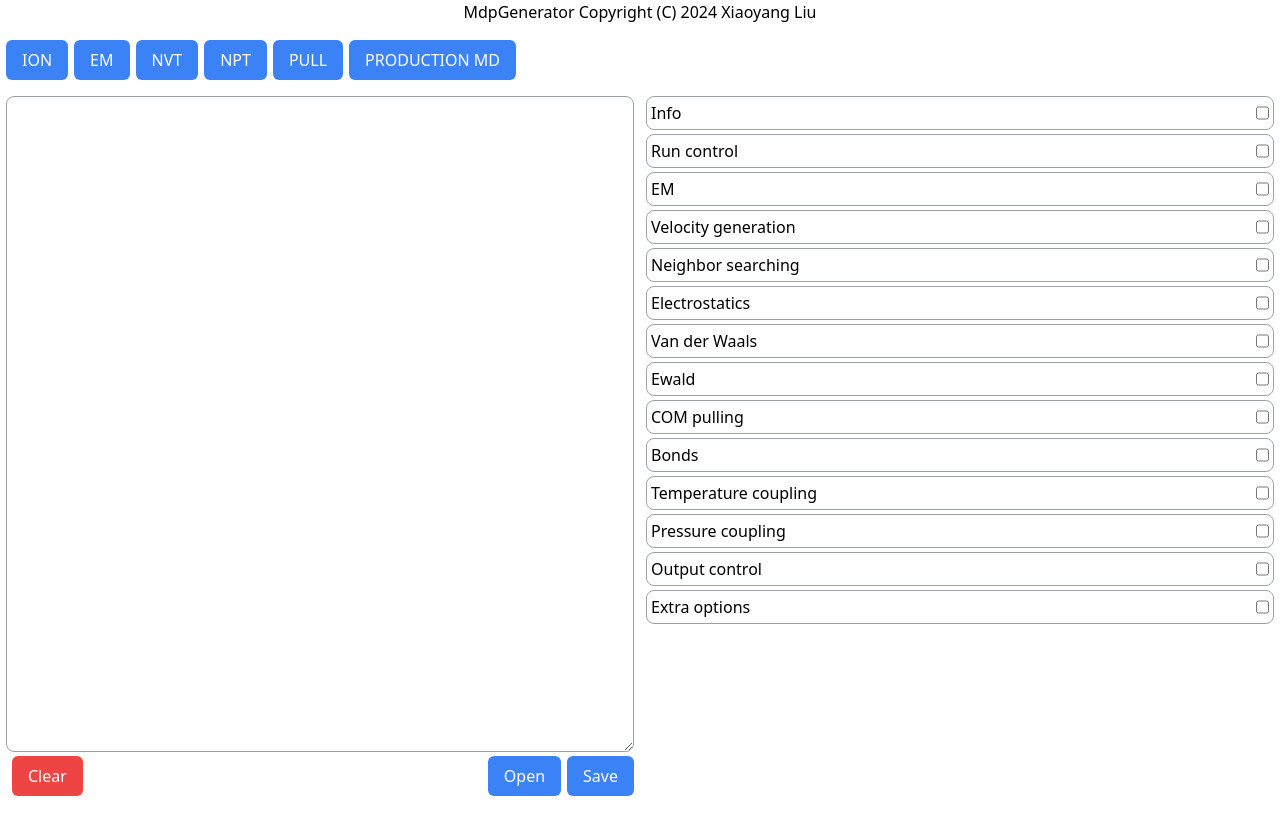
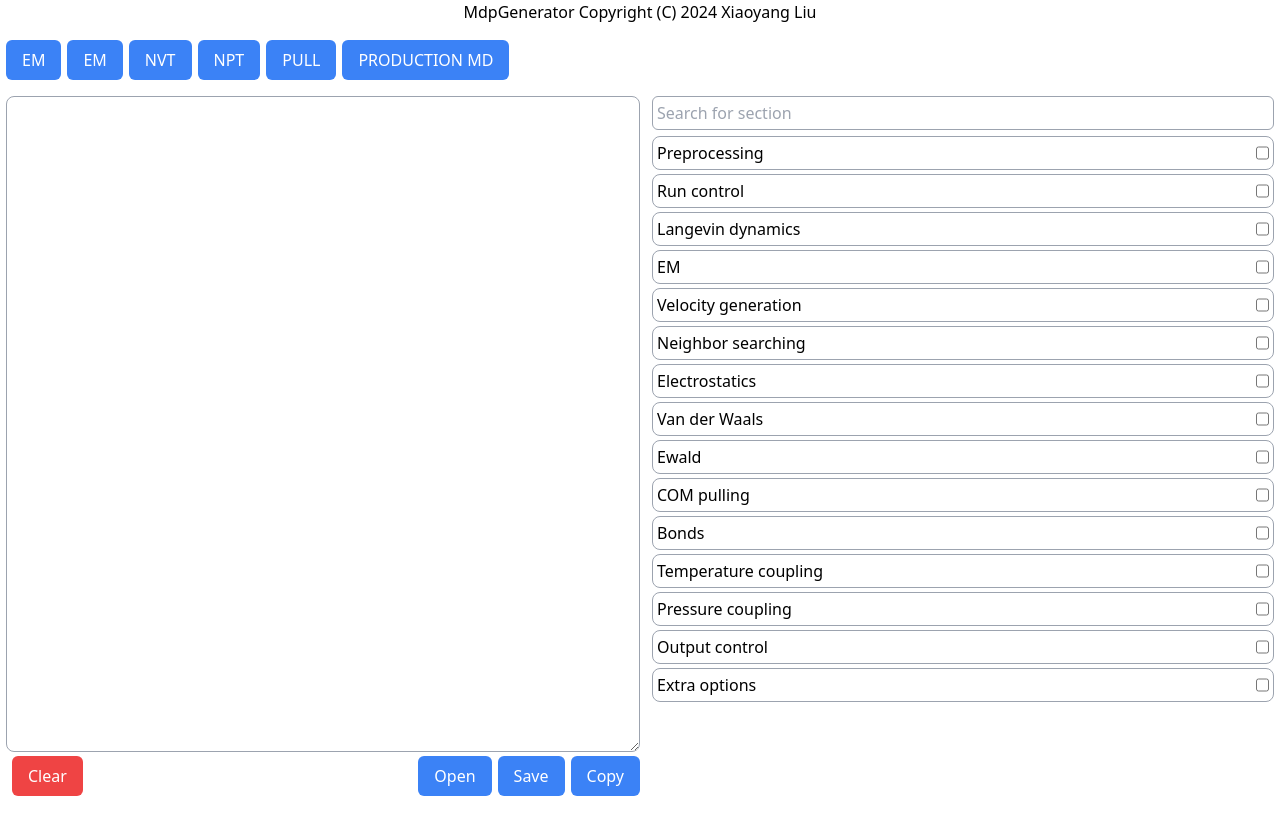
Before and after one commit to Gryffindor2/GMXGUI, a Vue app: page / in a window 1280 px wide. Shown: the top 834 px of the page. Before the commit the page ends 800 px from the top, so only its background shows below. Built offline with nearby package versions, Linux system fonts and the light colour scheme.

Commit message:
add search box and copy button, add new options

```diff
--- a/src/App.vue
+++ b/src/App.vue
@@ -5,13 +5,25 @@ import MdpParser from "./MdpParser.js";
 import mdpTemplates from "./mdpTemplates";
 
 const mdp = reactive(new MdpParser());
+const search = ref("");
 const extraVisiable = ref(false);
-const clear = () =>{
+const clear = () => {
     mdp.clear();
-}
+};
+
 const changeTemplate = (template) => {
     mdp.clear();
     mdp.str = template;
+};
+
+const contain = (str1, str2) => {
+    str1 = str1.toLowerCase();
+    str2 = str2.toLowerCase();
+    return str1.includes(str2);
+};
+
+const copy = () => {
+    navigator.clipboard.writeText(mdp.str);
 };
 const save = () => {
     var link = document.getElementById("link");
@@ -44,12 +56,16 @@ const updateExtra = () => {
     <div class="flex flex-col h-screen">
         <!--copyright-->
         <div>
-      <p class="text-center">MdpGenerator Copyright (C) 2024 Xiaoyang Liu</p>
+            <p class="text-center">
+                MdpGenerator Copyright (C) 2024 Xiaoyang Liu
+            </p>
         </div>
         <!--template button-->
         <div class="flex flex-row my-4">
             <template v-for="a in mdpTemplates">
-        <button @click="changeTemplate(a.temp)" class="rounded-md bg-blue-500 px-4 py-2 text-white ml-1.5">
+                <button
+                    @click="changeTemplate(a.temp)"
+                    class="rounded-md bg-blue-500 px-4 py-2 text-white ml-1.5">
                     {{ a.name }}
                 </button>
             </template>
@@ -57,51 +73,85 @@ const updateExtra = () => {
         <div class="flex flex-row flex-1 h-0">
             <!--left part-->
             <div class="flex flex-col w-6/12 mx-1.5">
-        <textarea v-model="mdp.str" class="border-gray-400 border rounded-lg flex-1"></textarea>
+                <textarea
+                    v-model="mdp.str"
+                    class="border-gray-400 border rounded-lg flex-1"></textarea>
                 <div class="flex flex-row my-1">
-          <button @click="clear" class="rounded-md bg-red-500 px-4 py-2 text-white ml-1.5">
+                    <button
+                        @click="clear"
+                        class="rounded-md bg-red-500 px-4 py-2 text-white ml-1.5">
                         Clear
                     </button>
                     <div class="flex-1"></div>
-          <input type="file" id="open-file-dialog" accept=".mdp" v-show="false"/>
-          <button @click="open" class="rounded-md bg-blue-500 px-4 py-2 text-white ml-1.5">
+                    <input
+                        type="file"
+                        id="open-file-dialog"
+                        accept=".mdp"
+                        v-show="false" />
+                    <button
+                        @click="open"
+                        class="rounded-md bg-blue-500 px-4 py-2 text-white ml-1.5">
                         Open
                     </button>
                     <a v-show="false" id="link" />
-          <button @click="save" class="rounded-md bg-blue-500 px-4 py-2 text-white ml-1.5">
+                    <button
+                        @click="save"
+                        class="rounded-md bg-blue-500 px-4 py-2 text-white ml-1.5">
                         Save
+                    </button>
+                    <button
+                        @click="copy"
+                        class="rounded-md bg-blue-500 px-4 py-2 text-white ml-1.5">
+                        Copy
                     </button>
                 </div>
             </div>
             <!--right part-->
-      <div class="w-6/12 mx-1.5 overflow-y-auto h-full">
+            <div class="w-6/12 ">
+                <!--search-->
+                <div class="flex flex-row">
+                    <input
+                        type="text"
+                        v-model="search"
+                        class="rounded-md border-gray-400 border flex-1 px-1 py-1 mx-1.5"
+                        placeholder="Search for section" />
+                </div>
                 <!--scroll bar-->
-        <div class="">
+                <div class="mx-1.5 overflow-y-auto h-full mt-1.5">
                     <!--main option-->
                     <template v-for="section in mdp.obj">
-            <div class="border-gray-400 rounded-lg border mb-1">
+                        <div class="border-gray-400 rounded-lg border mb-1" v-if="contain(section.sectionName, search)">
                             <div class="flex flex-row m-1">
                                 <div>{{ section.sectionName }}</div>
                                 <div class="flex-1"></div>
-                <input type="checkbox" v-model="section.sectionActivated" />
+                                <input
+                                    type="checkbox"
+                                    v-model="section.sectionActivated" />
                             </div>
                             <div v-if="section.sectionActivated">
                                 <div class="bg-gray-400 h-px"></div>
                                 <div class="m-1">
-                  <template v-for="setting in section.sectionData">
+                                    <template
+                                        v-for="setting in section.sectionData">
                                         <div class="flex flex-row">
                                             <div>{{ setting.name }}</div>
                                             <div class="flex-1"></div>
-                      <chooser v-bind:temp="setting.candidate" v-model="setting.value"></chooser>
+                                            <chooser
+                                                v-bind:temp="setting.candidate"
+                                                v-model="
+                                                    setting.value
+                                                "></chooser>
                                         </div>
-                    <div class="ml-2 text-slate-500">{{ setting.comment }}</div>
+                                        <div class="ml-2 text-slate-500">
+                                            {{ setting.comment }}
+                                        </div>
                                         <div class="h-2"></div>
                                     </template>
                                 </div>
                             </div>
                         </div>
                     </template>
-          <!--extra-->
+                    <!--extra option-->
                     <div class="border-gray-400 rounded-lg border mb-1">
                         <div class="flex flex-row m-1">
                             <div>Extra options</div>
@@ -111,10 +161,16 @@ const updateExtra = () => {
                         <div v-if="extraVisiable">
                             <div class="bg-slate-400 h-px"></div>
                             <div class="m-1 w-12/12 flex flex-col">
-                <textarea id="ta" v-bind:value="mdp.extraStr" rows="5" class="border-gray-400 border rounded-lg flex-1"></textarea>
+                                <textarea
+                                    id="ta"
+                                    v-bind:value="mdp.extraStr"
+                                    rows="5"
+                                    class="border-gray-400 border rounded-lg flex-1"></textarea>
                                 <div class="flex flex-row">
                                     <div class="flex-1"></div>
-                  <button v-on:click="updateExtra" class="mt-1 rounded-md bg-blue-500 px-4 py-2 text-white ml-1.5">
+                                    <button
+                                        v-on:click="updateExtra"
+                                        class="mt-1 rounded-md bg-blue-500 px-4 py-2 text-white ml-1.5">
                                         Ok
                                     </button>
                                 </div>
--- a/src/MdpParser.js
+++ b/src/MdpParser.js
@@ -30,14 +30,19 @@ class MdpParser{
     }
 
     get str(){
-        var result = ''
+        var result = '';
         for(var i = 0; i < this.mdp.length; i++){
+            var sectionNameWritten = false
             for(var j = 0; j < this.mdp[i].sectionData.length; j++){
                 var key = this.mdp[i].sectionData[j].name;
                 var value = this.mdp[i].sectionData[j].value;
 
                 if(value != null && value != '' && value != this.mdp[i].sectionData[j].defaultValue){
-                    result += key + "=" + value + "\n";
+                    if(sectionNameWritten == false){
+                        result += ';;' + this.mdp[i].sectionName + "\n";
+                    }
+                    result += '\t' + key + "=" + value + "\n";
+                    sectionNameWritten = true
                 }
             }
         }
@@ -78,11 +83,15 @@ class MdpParser{
         return this.mdp;
     }
     get extraStr(){
-        var result = "";
+        var result = '';
+        if(this.extra.length != 0){
+            ";;extra options or obselete options\n";
+        }
+
         for(var i = 0; i < this.extra.length; i++){
             var key = this.extra[i].name;
             var value = this.extra[i].value;
-            result += key + "=" + value + "\n";
+            result += '\t' + key + "=" + value + "\n";
         }
         return result;
     }
--- a/src/main.css
+++ b/src/main.css
@@ -592,12 +592,12 @@ video {
   margin-top: 0.25rem;
 }
 
+.mt-1\.5 {
+  margin-top: 0.375rem;
+}
+
 .flex {
   display: flex;
-}
-
-.grid {
-  display: grid;
 }
 
 .h-0 {
@@ -681,9 +681,19 @@ video {
   background-color: rgb(148 163 184 / var(--tw-bg-opacity));
 }
 
+.px-1 {
+  padding-left: 0.25rem;
+  padding-right: 0.25rem;
+}
+
 .px-4 {
   padding-left: 1rem;
   padding-right: 1rem;
+}
+
+.py-1 {
+  padding-top: 0.25rem;
+  padding-bottom: 0.25rem;
 }
 
 .py-2 {
--- a/src/mdpOptions.js
+++ b/src/mdpOptions.js
@@ -1,22 +1,22 @@
 var mdpOptions = [
     //detailed infomation in manual.gromacs.org/documentation/2023/user-guide/mdp-options.html
-    //info
+    //Preprocessing
     {
-        "sectionName": "Info",
+        "sectionName": "Preprocessing",
         "sectionActivated": false,
         "sectionData": [
-            {
-                "name": "title",
-                "candidate": [""],
-                "defaultValue": "",
-                "comment": "job title"
-            },
             {
                 "name": "define",
                 "candidate": [""],
                 "defaultValue": "",
                 "comment": "defines to pass to the preprocessor"
-            }
+            },
+            {
+                "name": "include",
+                "candidate": [""],
+                "defaultValue": "",
+                "comment": "directories to include in your topology"
+            },
         ],
     },
     //Run control
@@ -31,16 +31,40 @@ var mdpOptions = [
                 "comment": "Integration method"
             },
             {
+                "name": "tinit",
+                "candidate": [""],
+                "defaultValue": "0",
+                "comment": "[ps] starting time for your run"
+            },
+            {
                 "name": "dt",
                 "candidate": [""],
-                "defaultValue": "",
-                "comment": "delta t"
+                "defaultValue": "0.001",
+                "comment": "[ps] time step for integration"
             },
             {
                 "name": "nsteps",
                 "candidate": [""],
-                "defaultValue": "",
-                "comment": "number of md steps"
+                "defaultValue": "0",
+                "comment": "maximum number of steps to integrate or minimize"
+            }
+        ],
+    },
+    {
+        "sectionName": "Langevin dynamics",
+        "sectionActivated": false,
+        "sectionData": [
+            {
+                "name": "bd-fric",
+                "candidate": [""],
+                "defaultValue": "0",
+                "comment": "[amu ps^-1] Brownian dynamics friction coefficient"
+            },
+            {
+                "name": "ld-seed",
+                "candidate": [""],
+                "defaultValue": "-1",
+                "comment": "[integer] used to initialize random generator for thermal noise for stochastic and Brownian dynamics."
             }
         ],
     },
@@ -99,12 +123,6 @@ var mdpOptions = [
                 "candidate": ["Verlet", "group", ""],
                 "defaultValue": "",
                 "comment": "temperature"
-            },
-            {
-                "name": "ns-type",
-                "candidate": ["grid", "simple", ""],
-                "defaultValue": "",
-                "comment": "random seed"
             },
             {
                 "name": "nstlist",
@@ -337,7 +355,7 @@ var mdpOptions = [
         "sectionData": [
             {
                 "name": "pcoupl",
-                "candidate": ["no", "berendsen", "C-rescale", ""],
+                "candidate": ["no", "berendsen", "C-rescale","Parrinello-Rahman", ""],
                 "defaultValue": "0",
                 "comment": "Pressure coupling method"
             },
--- a/src/mdpTemplates.js
+++ b/src/mdpTemplates.js
@@ -1,18 +1,23 @@
 var mdpTemplates = [
-      {
-            "name":"ION",
-            "temp":"title=ION"
+      {"name":"EM",
+      "temp":
+`integrator=md
+nsteps=10000
+cutoff-scheme=Verlet
+coulombtype=PME
+rcoulomb=1.2
+rvdw=1.2
+fourierspacing=0.15
+`
       },
       {
         "name":"EM",
         "temp":
-`title=EM
-integrator=steep
+`integrator=steep
 nsteps=-1
 emtol=1000.0
 cutoff-scheme=Verlet
 coulombtype=PME
-ns-type=grid
 rcoulomb=1.2
 rvdw=1.2
 fourierspacing=0.15
@@ -21,15 +26,13 @@ nstenergy=500`
       {
         "name":"NVT",
         "temp":
-`title=NVT equilibration
-define=-DPOSRES
+`define=-DPOSRES
 integrator=md
 dt=0.002
 nsteps=50000
 gen-temp=300
 gen-vel=yes
 cutoff-scheme=Verlet
-ns-type=grid
 coulombtype=PME
 rcoulomb=1.2
 rvdw=1.2
@@ -48,15 +51,11 @@ nstenergy=500
       {
         "name":"NPT",
         "temp":
-`title=NPT equilibration
-define=-DPOSRES
+`define=-DPOSRES
 integrator=md
 dt=0.002
 nsteps=50000
-gen-temp=300
-gen-vel=yes
 cutoff-scheme=Verlet
-ns-type=grid
 coulombtype=PME
 rcoulomb=1.2
 rvdw=1.2
@@ -65,7 +64,7 @@ vdw-modifier=Force-switch
 fourierspacing=0.15
 constraints=h-bonds
 continuation=yes
-tcoupl=V-rescale
+tcoupl=v-rescale
 tc-grps=system
 tau-t=1.0
 ref-t=300
@@ -82,8 +81,7 @@ nstenergy=500
       {
             "name":"PULL",
             "temp":
-`title=PULL
-pull=yes
+`pull=yes
 pull-ngroups=2
 pull-group1-name=group1
 pull-coord1-geometry=distance
@@ -99,8 +97,7 @@ pull-coord1-init=0.834
       {
             "name":"PRODUCTION MD",
             "temp":
-`title=PRODUCTION MD
-integrator=md
+`integrator=md
 dt=0.002
 nsteps=500000
 coulombtype=PME
@@ -111,11 +108,11 @@ vdw-modifier=Force-switch
 fourierspacing=0.15
 constraints=h-bonds
 continuation=yes
-tcoupl=V-rescale
+tcoupl=v-rescale
 tc-grps=system
 tau-t=1.0
 ref-t=300
-pcoupl=C-rescale
+pcoupl=Parrinello-Rahman
 pcoupltype=isotropic
 tau-p=5.0
 compressibility=4.5e-5
```
Lines whose indentation alone changed are shown as unchanged.
